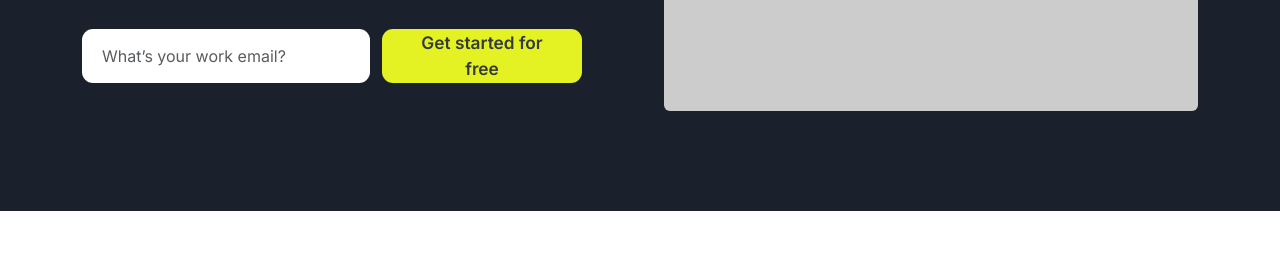
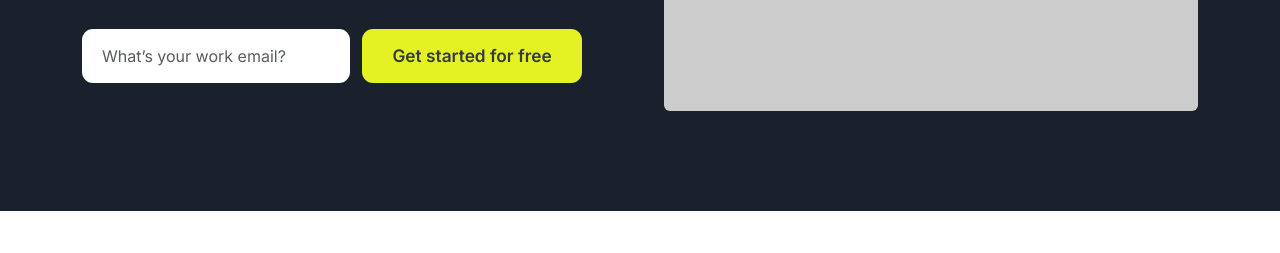
Before and after one commit to fdominguez88/paltahub, a plain HTML site: page index.html in a window 1280 px wide. Shown: the part 405-658 px from the top of the page. Drawn offline with nearby package versions, Linux system fonts and the light colour scheme; placeholder pictures from the web are drawn by us.

Commit message:
Update styles.css

```diff
--- a/styles.css
+++ b/styles.css
@@ -267,7 +267,7 @@ body {
   font-weight:      600                     !important;
   padding:          0 28px                  !important;
   transition:       background .17s         !important;
-  min-width:        200px                   !important;
+  min-width:        220px                   !important;
 }
 .hero-form .btn:hover {
   background-color: #D3E01E !important;
```
